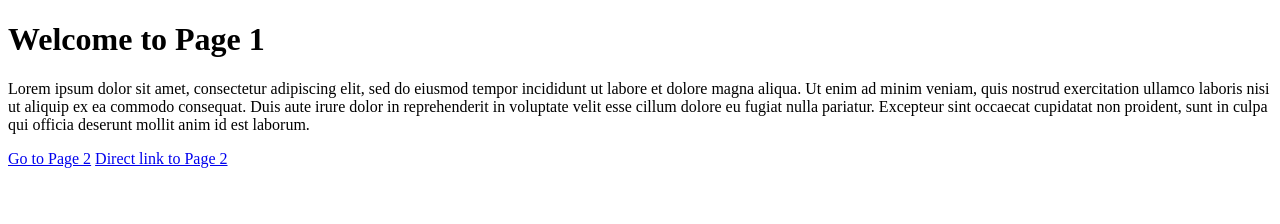
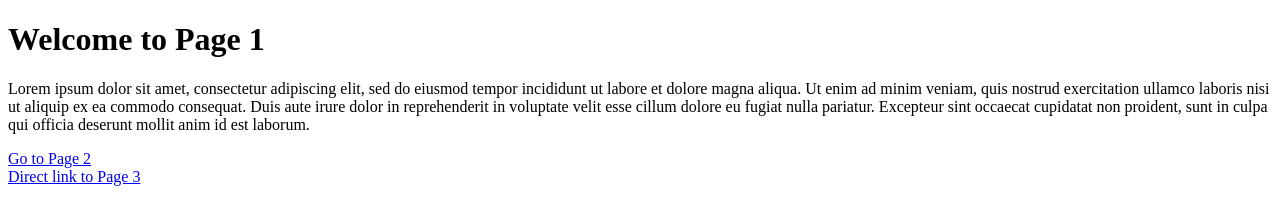
Before and after one commit to Erik-Hanko/webcrawler-test, a plain HTML site: page index.html in a window 1280 px wide. Drawn offline with Linux system fonts and the light colour scheme.

Commit message:
Update index.html

```diff
--- a/index.html
+++ b/index.html
@@ -7,6 +7,7 @@
     <h1>Welcome to Page 1</h1>
     <p>Lorem ipsum dolor sit amet, consectetur adipiscing elit, sed do eiusmod tempor incididunt ut labore et dolore magna aliqua. Ut enim ad minim veniam, quis nostrud exercitation ullamco laboris nisi ut aliquip ex ea commodo consequat. Duis aute irure dolor in reprehenderit in voluptate velit esse cillum dolore eu fugiat nulla pariatur. Excepteur sint occaecat cupidatat non proident, sunt in culpa qui officia deserunt mollit anim id est laborum.</p>
     <a href="page2.html">Go to Page 2</a>
-    <a href="https://erik-hanko.github.io/webcrawler-test/page2.html">Direct link to Page 2</a>
+    <br>
+    <a href="https://erik-hanko.github.io/webcrawler-test/page3.html">Direct link to Page 3</a>
 </body>
 </html>
```
